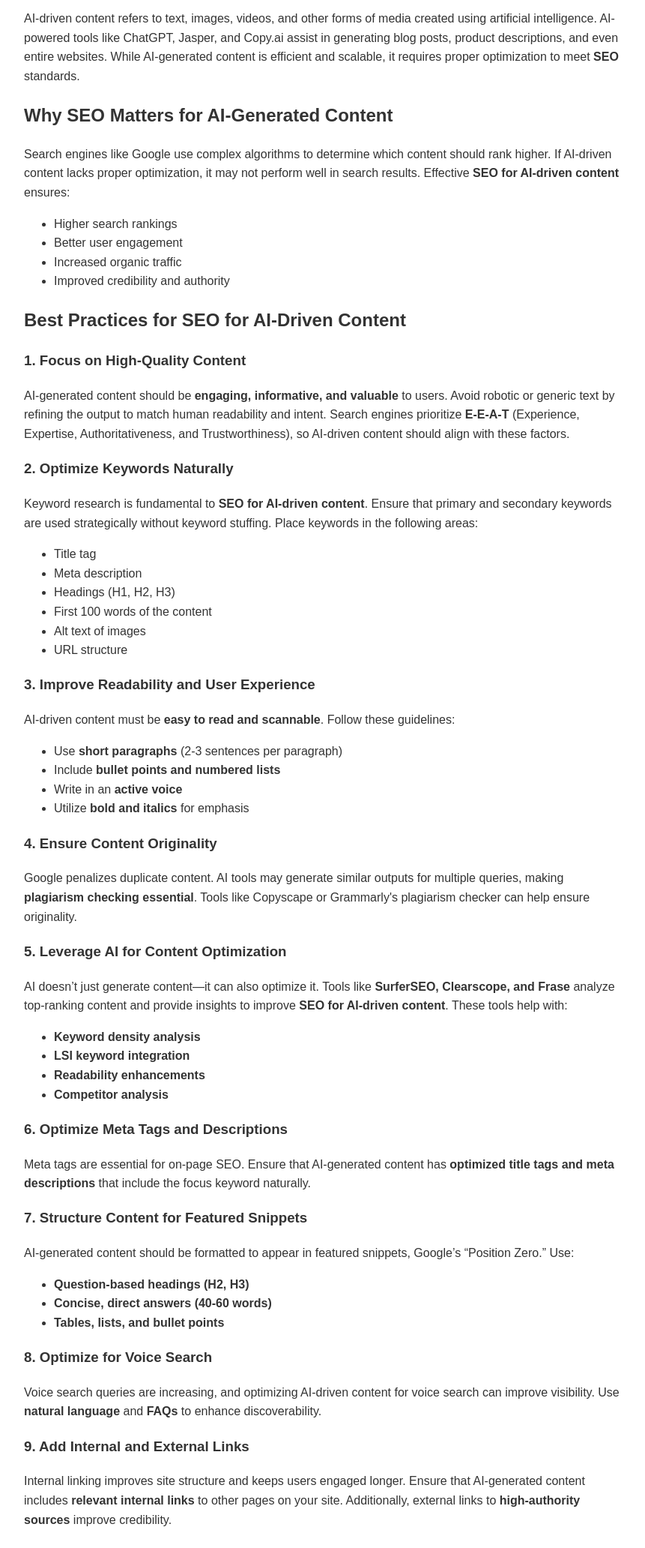
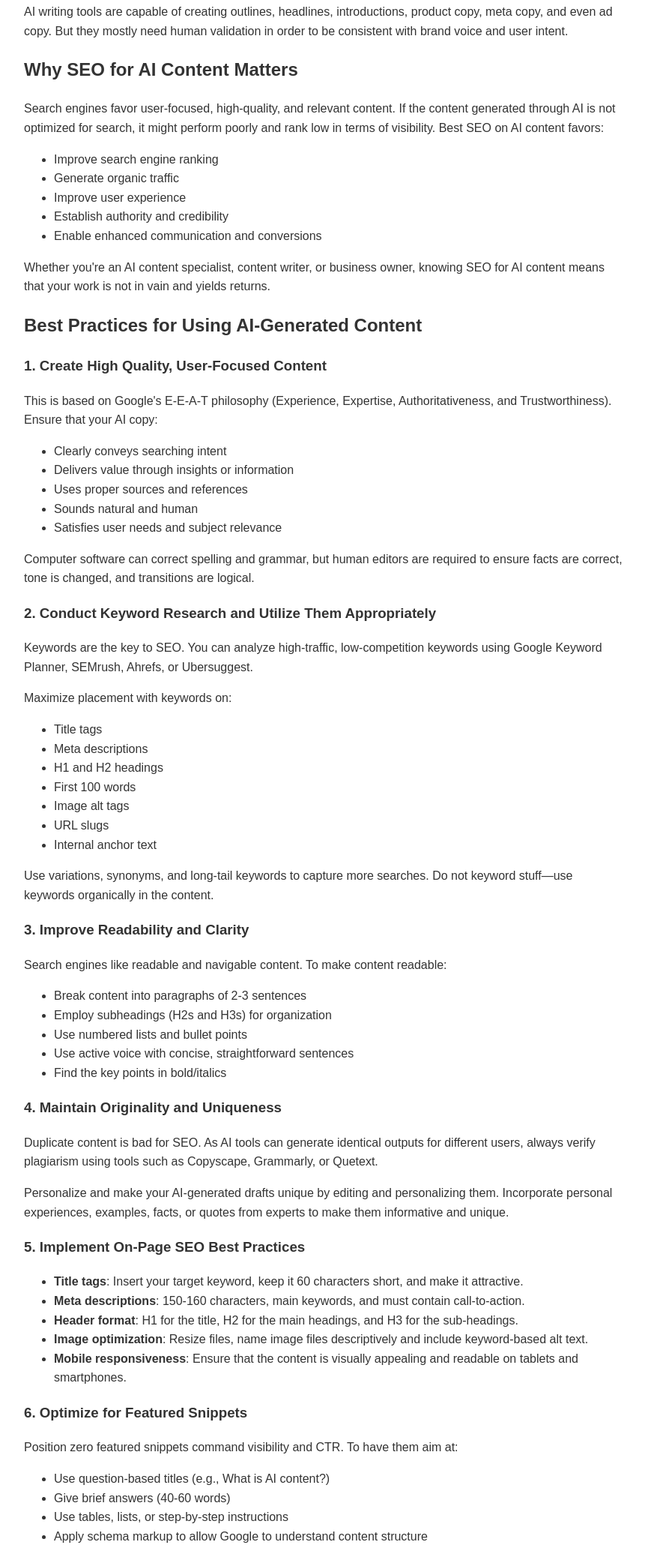
Before and after one commit to abhaybansal12/atomgpt, a plain HTML site: page seo-for-ai-content.html in a window 1280 px wide. Shown: the part 614-2678 px from the top of the page at 75% size, without its empty margins (208-1069 px from the left). Drawn offline with Linux system fonts and the light colour scheme.

Commit message:
Update seo-for-ai-content.html

```diff
--- a/seo-for-ai-content.html
+++ b/seo-for-ai-content.html
@@ -15,8 +15,9 @@
   </style>
 </head>
 <body>
+  <div class="container">
 <header>
-    <h1>SEO for AI-Driven Content</h1>
+   <h1>Optimize Your AI Content for Search Engines</h1>
     <nav>
       <a href="/">Home</a>
       <a href="index.html">Chatbot</a>
@@ -24,106 +25,129 @@
       <a href="blog.html">Contact</a>
     </nav>
   </header>
-  <div class="container">
-    <article>
-      <h2>Optimize Your AI Content for Search Engines</h2>
-      <p>Discover effective strategies and best practices to optimize your AI-generated content for SEO. Learn how to improve your search rankings and reach a wider audience.</p>
-      <p><!DOCTYPE html>
-        <html lang="en">
-        <head>
-            <meta charset="UTF-8">
-            <meta name="viewport" content="width=device-width, initial-scale=1.0">
-            <title>SEO for AI-Driven Content</title>
-        </head>
-        <body>
-            <h1>SEO for AI-Driven Content: A Complete Guide to Optimizing AI-Generated Content</h1>
-            <p>In the age of artificial intelligence, AI-driven content is revolutionizing digital marketing and content creation. However, ensuring that AI-generated content ranks well on search engines requires a solid understanding of <strong>SEO for AI-driven content</strong>. With search engines evolving to prioritize high-quality, relevant, and user-focused content, optimizing AI-generated material is crucial for visibility and engagement.</p>
+    <p>In an era of accelerated change when artificial intelligence (AI) is transforming content creation, it is time to discover how to optimize AI-generated content for search engine optimization (SEO). The availability of tools like ChatGPT, Jasper, and Copy.ai enables scalable, engaging, and keyword-rich content. However, getting such content to rank on search engines is more than creating words. This comprehensive guide provides the best practices and strategies for optimizing AI-driven content for increased visibility, engagement, and rankings in 2025 and beyond.</p>
 
-            <h2>What is AI-Driven Content?</h2>
-            <p>AI-driven content refers to text, images, videos, and other forms of media created using artificial intelligence. AI-powered tools like ChatGPT, Jasper, and Copy.ai assist in generating blog posts, product descriptions, and even entire websites. While AI-generated content is efficient and scalable, it requires proper optimization to meet <strong>SEO</strong> standards.</p>
+    <h2>What is AI-Generated Content</h2>
+    <p>AI content are blog articles, articles, web content, product copy, and social media posts written by artificial intelligence. The software applies machine learning, natural language processing (NLP), and large language models (LLMs) to mimic human writing. As effective as they are, AI content typically requires SEO tweaking for acceptable Google algorithms and human readers. It enables content marketers and businesses to create content en masse in a fraction of the time but demands human judgment to find balance in tone, context, and relevance.</p>
+    <p>AI writing tools are capable of creating outlines, headlines, introductions, product copy, meta copy, and even ad copy. But they mostly need human validation in order to be consistent with brand voice and user intent.</p>
 
-            <h2>Why SEO Matters for AI-Generated Content</h2>
-            <p>Search engines like Google use complex algorithms to determine which content should rank higher. If AI-driven content lacks proper optimization, it may not perform well in search results. Effective <strong>SEO for AI-driven content</strong> ensures:</p>
+    <h2>Why SEO for AI Content Matters</h2>
+    <p>Search engines favor user-focused, high-quality, and relevant content. If the content generated through AI is not optimized for search, it might perform poorly and rank low in terms of visibility. Best SEO on AI content favors:</p>
     <ul>
-                <li>Higher search rankings</li>
-                <li>Better user engagement</li>
-                <li>Increased organic traffic</li>
-                <li>Improved credibility and authority</li>
+      <li>Improve search engine ranking</li>
+      <li>Generate organic traffic</li>
+      <li>Improve user experience</li>
+      <li>Establish authority and credibility</li>
+      <li>Enable enhanced communication and conversions</li>
+    </ul>
+    <p>Whether you're an AI content specialist, content writer, or business owner, knowing SEO for AI content means that your work is not in vain and yields returns.</p>
+
+    <h2>Best Practices for Using AI-Generated Content</h2>
+
+    <h3>1. Create High Quality, User-Focused Content</h3>
+    <p>This is based on Google's E-E-A-T philosophy (Experience, Expertise, Authoritativeness, and Trustworthiness). Ensure that your AI copy:</p>
+    <ul>
+      <li>Clearly conveys searching intent</li>
+      <li>Delivers value through insights or information</li>
+      <li>Uses proper sources and references</li>
+      <li>Sounds natural and human</li>
+      <li>Satisfies user needs and subject relevance</li>
+    </ul>
+    <p>Computer software can correct spelling and grammar, but human editors are required to ensure facts are correct, tone is changed, and transitions are logical.</p>
+
+    <h3>2. Conduct Keyword Research and Utilize Them Appropriately</h3>
+    <p>Keywords are the key to SEO. You can analyze high-traffic, low-competition keywords using Google Keyword Planner, SEMrush, Ahrefs, or Ubersuggest.</p>
+    <p>Maximize placement with keywords on:</p>
+    <ul>
+      <li>Title tags</li>
+      <li>Meta descriptions</li>
+      <li>H1 and H2 headings</li>
+      <li>First 100 words</li>
+      <li>Image alt tags</li>
+      <li>URL slugs</li>
+      <li>Internal anchor text</li>
+    </ul>
+    <p>Use variations, synonyms, and long-tail keywords to capture more searches. Do not keyword stuff—use keywords organically in the content.</p>
+
+    <h3>3. Improve Readability and Clarity</h3>
+    <p>Search engines like readable and navigable content. To make content readable:</p>
+    <ul>
+      <li>Break content into paragraphs of 2-3 sentences</li>
+      <li>Employ subheadings (H2s and H3s) for organization</li>
+      <li>Use numbered lists and bullet points</li>
+      <li>Use active voice with concise, straightforward sentences</li>
+      <li>Find the key points in bold/italics</li>
     </ul>
 
-            <h2>Best Practices for SEO for AI-Driven Content</h2>
+    <h3>4. Maintain Originality and Uniqueness</h3>
+    <p>Duplicate content is bad for SEO. As AI tools can generate identical outputs for different users, always verify plagiarism using tools such as Copyscape, Grammarly, or Quetext.</p>
+    <p>Personalize and make your AI-generated drafts unique by editing and personalizing them. Incorporate personal experiences, examples, facts, or quotes from experts to make them informative and unique.</p>
 
-            <h3>1. Focus on High-Quality Content</h3>
-            <p>AI-generated content should be <strong>engaging, informative, and valuable</strong> to users. Avoid robotic or generic text by refining the output to match human readability and intent. Search engines prioritize <strong>E-E-A-T</strong> (Experience, Expertise, Authoritativeness, and Trustworthiness), so AI-driven content should align with these factors.</p>
-
-            <h3>2. Optimize Keywords Naturally</h3>
-            <p>Keyword research is fundamental to <strong>SEO for AI-driven content</strong>. Ensure that primary and secondary keywords are used strategically without keyword stuffing. Place keywords in the following areas:</p>
+    <h3>5. Implement On-Page SEO Best Practices</h3>
     <ul>
-                <li>Title tag</li>
-                <li>Meta description</li>
-                <li>Headings (H1, H2, H3)</li>
-                <li>First 100 words of the content</li>
-                <li>Alt text of images</li>
-                <li>URL structure</li>
+      <li><strong>Title tags</strong>: Insert your target keyword, keep it 60 characters short, and make it attractive.</li>
+      <li><strong>Meta descriptions</strong>: 150-160 characters, main keywords, and must contain call-to-action.</li>
+      <li><strong>Header format</strong>: H1 for the title, H2 for the main headings, and H3 for the sub-headings.</li>
+      <li><strong>Image optimization</strong>: Resize files, name image files descriptively and include keyword-based alt text.</li>
+      <li><strong>Mobile responsiveness</strong>: Ensure that the content is visually appealing and readable on tablets and smartphones.</li>
     </ul>
 
-            <h3>3. Improve Readability and User Experience</h3>
-            <p>AI-driven content must be <strong>easy to read and scannable</strong>. Follow these guidelines:</p>
+    <h3>6. Optimize for Featured Snippets</h3>
+    <p>Position zero featured snippets command visibility and CTR. To have them aim at:</p>
     <ul>
-                <li>Use <strong>short paragraphs</strong> (2-3 sentences per paragraph)</li>
-                <li>Include <strong>bullet points and numbered lists</strong></li>
-                <li>Write in an <strong>active voice</strong></li>
-                <li>Utilize <strong>bold and italics</strong> for emphasis</li>
+      <li>Use question-based titles (e.g., What is AI content?)</li>
+      <li>Give brief answers (40-60 words)</li>
+      <li>Use tables, lists, or step-by-step instructions</li>
+      <li>Apply schema markup to allow Google to understand content structure</li>
     </ul>
 
-            <h3>4. Ensure Content Originality</h3>
-            <p>Google penalizes duplicate content. AI tools may generate similar outputs for multiple queries, making <strong>plagiarism checking essential</strong>. Tools like Copyscape or Grammarly's plagiarism checker can help ensure originality.</p>
-
-            <h3>5. Leverage AI for Content Optimization</h3>
-            <p>AI doesn’t just generate content—it can also optimize it. Tools like <strong>SurferSEO, Clearscope, and Frase</strong> analyze top-ranking content and provide insights to improve <strong>SEO for AI-driven content</strong>. These tools help with:</p>
+    <h3>7. Utilize Internal and External Links</h3>
+    <p>Internal links direct your users through your site and make it crawlable. External links to high-authority pages give credibility.</p>
     <ul>
-                <li><strong>Keyword density analysis</strong></li>
-                <li><strong>LSI keyword integration</strong></li>
-                <li><strong>Readability enhancements</strong></li>
-                <li><strong>Competitor analysis</strong></li>
-            </ul>
-
-            <h3>6. Optimize Meta Tags and Descriptions</h3>
-            <p>Meta tags are essential for on-page SEO. Ensure that AI-generated content has <strong>optimized title tags and meta descriptions</strong> that include the focus keyword naturally.</p>
-
-            <h3>7. Structure Content for Featured Snippets</h3>
-            <p>AI-generated content should be formatted to appear in featured snippets, Google’s “Position Zero.” Use:</p>
-            <ul>
-                <li><strong>Question-based headings (H2, H3)</strong></li>
-                <li><strong>Concise, direct answers (40-60 words)</strong></li>
-                <li><strong>Tables, lists, and bullet points</strong></li>
+      <li>Use strategic anchor text</li>
+      <li>Direct reference to another blog post, product page, or services page</li>
+      <li>Use other credible sources such as Google, HubSpot, Moz, or industry experts</li>
     </ul>
 
     <h3>8. Optimize for Voice Search</h3>
-            <p>Voice search queries are increasing, and optimizing AI-driven content for voice search can improve visibility. Use <strong>natural language</strong> and <strong>FAQs</strong> to enhance discoverability.</p>
+    <p>Voice searching is gaining popularity with smartphones and smart devices. Preparing:</p>
+    <ul>
+      <li>Use long-tail keywords and write normally</li>
+      <li>Use an informal tone and complete questions</li>
+      <li>Have an FAQ section that has concise, authoritative answers</li>
+      <li>Consider the way that people would query vocally</li>
+    </ul>
 
-            <h3>9. Add Internal and External Links</h3>
-            <p>Internal linking improves site structure and keeps users engaged longer. Ensure that AI-generated content includes <strong>relevant internal links</strong> to other pages on your site. Additionally, external links to <strong>high-authority sources</strong> improve credibility.</p>
+    <h3>9. Use AI for Optimization too</h3>
+    <p>AI-powered SEO plugins like SurferSEO, Frase, and Clearscope can analyze your content and offer you actionable recommendations, including:</p>
+    <ul>
+      <li>Keyword density analysis</li>
+      <li>NLP term proposals</li>
+      <li>Competitor content comparison</li>
+      <li>Readability scores and grammar correction</li>
+    </ul>
 
-            <h3>10. Monitor Performance and Make Improvements</h3>
-            <p>SEO is an ongoing process. Regularly track the performance of AI-driven content using tools like:</p>
+    <h3>10. Track Progress and Re-adjust</h3>
+    <p>Following release, monitor SEO performance using analytics tools:</p>
     <ul>
-                <li><strong>Google Analytics</strong></li>
-                <li><strong>Google Search Console</strong></li>
-                <li><strong>SEMrush</strong></li>
-                <li><strong>Ahrefs</strong></li>
+      <li><strong>Google Analytics</strong>: Monitor sources of traffic, user behavior, and conversion paths</li>
+      <li><strong>Google Search Console</strong>: Track keyword rankings, CTRs, and crawl errors</li>
+      <li><strong>Ahrefs/SEMrush</strong>: Track backlinks, keyword potential, and site health</li>
+    </ul>
+    <p>Update stale content from time to time with new data, new keywords, or algorithmic revisions. Updating AI content can revive it in search rankings.</p>
+
+    <h2>Common Mistakes to Avoid</h2>
+    <ul>
+      <li>Requirement for AI alone without human interaction</li>
+      <li>Producing low, plagiarized, or duplicated work</li>
+      <li>Excluding search intent and keyword context</li>
+      <li>Optimization deficit in images, metadata, and page speed</li>
+      <li>Not keeping track of progress and editing content</li>
     </ul>
 
     <h2>Final Thoughts</h2>
-            <p>Optimizing <strong>AI-driven content for SEO</strong> requires a mix of strategic keyword placement, high-quality writing, and user-centric enhancements. AI can streamline content creation, but without proper <strong>SEO strategies</strong>, AI-generated content may fail to rank effectively. By focusing on originality, readability, keyword integration, and continuous monitoring, businesses can leverage AI to create <strong>SEO-optimized content</strong> that performs well on search engines.</p>
+    <p>AI content has opened opportunities aplenty for businesses and content creators. But to survive in search results, the requirement is to optimize. SEO for AI content is the science of combining automation with human intelligence—combining strategy with effectiveness.</p>
+    <p>With these SEO strategies, your AI content not only works better but also speaks to your audience. Embrace the future of AI content, but also make your SEO smart. With better algorithms, the power to balance AI effectiveness with SEO knowledge will be the force behind the search visibility leaders. Lead the pack with optimized strategy and enhanced techniques on a regular basis. It's no longer a choice to invest in AI content SEO—it's the way to achieve long-term content success in the modern digital landscape.</p>
+  </div>
 </body>
 </html>
-
-        </p>
-    </article>
-  </div>
-  <footer>
-    <p>&copy; 2025 AtomGPT. All Rights Reserved.</p>
-  </footer>
-</body>
-</html>
```
Lines whose indentation alone changed are shown as unchanged.
